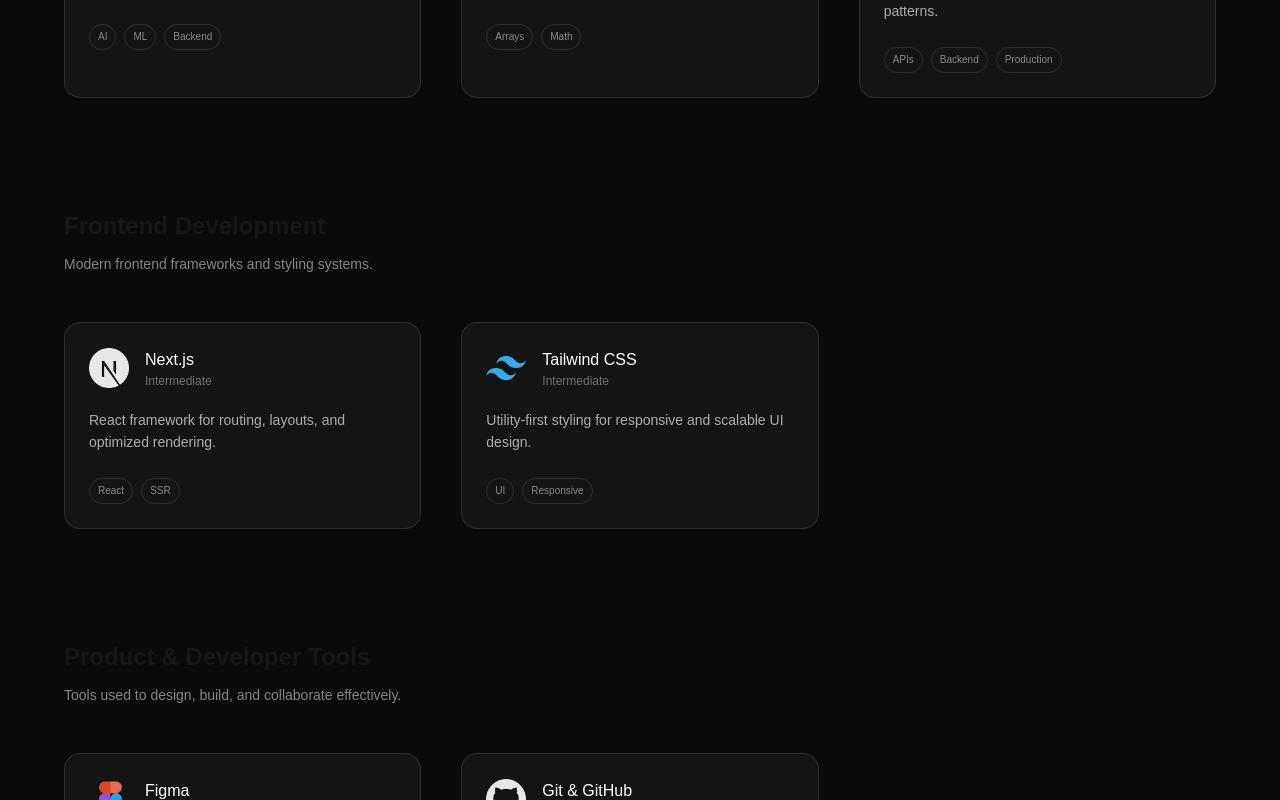
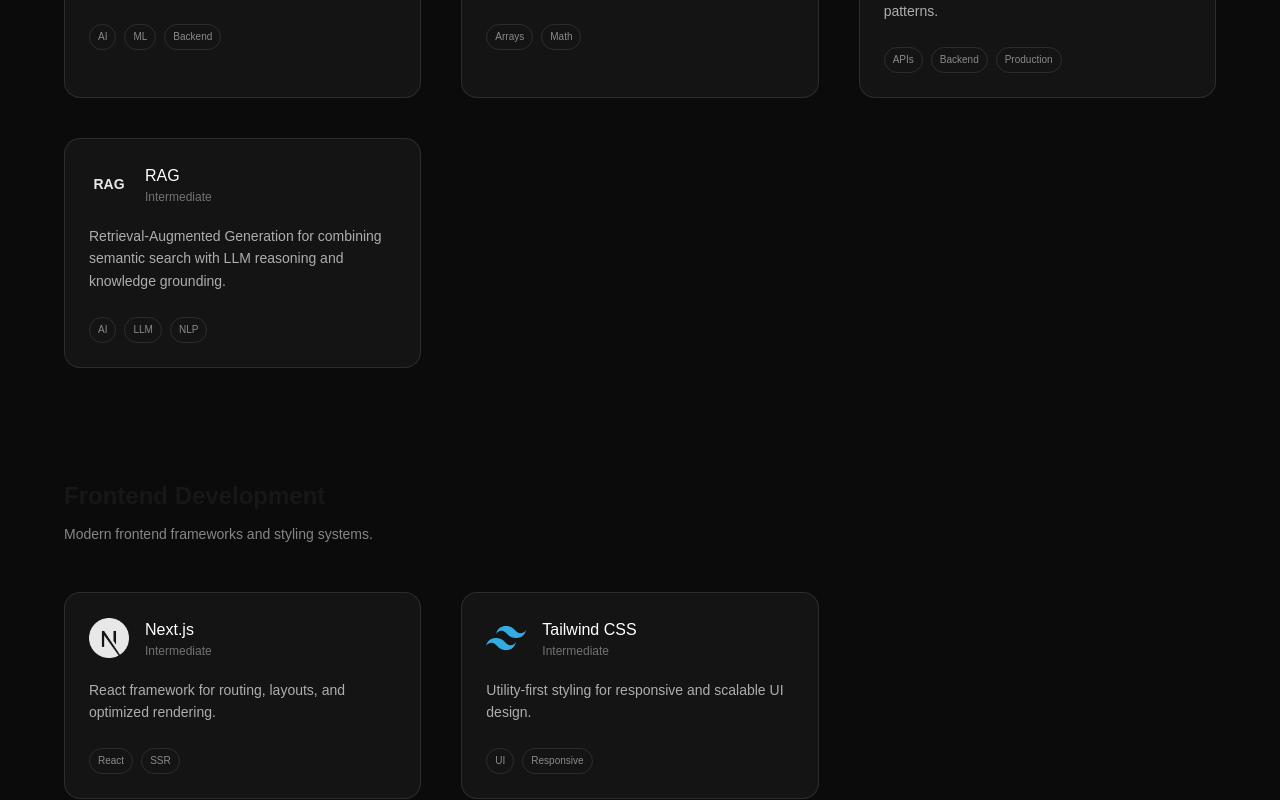
Before and after one commit to manideepnera/Portfolio, a Next.js app: page / in a window 1280 px wide. Shown: the part 2400-3200 px from the top of the page. Built offline with nearby package versions, Linux system fonts and the light colour scheme.

Commit message:
Update SkillsSection.tsx

```diff
--- a/src/app/sections/SkillsSection.tsx
+++ b/src/app/sections/SkillsSection.tsx
@@ -15,6 +15,7 @@
   level: SkillLevel;
   description: string;
   tags: string[];
+  isTextIcon?: boolean;
 };
 
 type SkillCategory = {
@@ -53,6 +54,15 @@
         level: "Advanced",
         description: "Building scalable REST APIs, async backends, and production services with async/await patterns.",
         tags: ["APIs", "Backend", "Production"],
+      },
+      {
+        name: "RAG",
+        icon: "RAG",
+        percentage: 60,
+        level: "Intermediate",
+        description: "Retrieval-Augmented Generation for combining semantic search with LLM reasoning and knowledge grounding.",
+        tags: ["AI", "LLM", "NLP"],
+        isTextIcon: true,
       },
             // {
       //   name: "Pandas",
@@ -249,13 +259,17 @@
                 >
                   {/* Header */}
                   <div className="flex items-center gap-4 mb-5">
-                    <div className="relative w-10 h-10 opacity-90">
+                    <div className="relative w-10 h-10 opacity-90 flex items-center justify-center">
+                      {skill.isTextIcon ? (
+                        <span className="text-white font-bold text-sm">{skill.icon}</span>
+                      ) : (
                         <Image
                           src={skill.icon}
                           alt={skill.name}
                           fill
                           className="object-contain"
                         />
+                      )}
                     </div>
                     <div>
                       <p className="text-white font-medium">{skill.name}</p>
```
Lines whose indentation alone changed are shown as unchanged.
